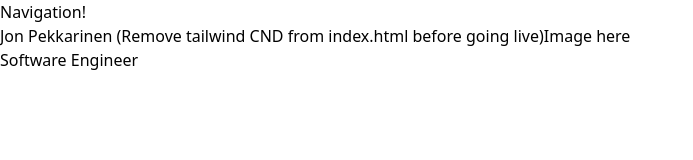
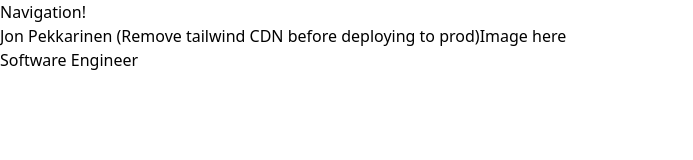
Before and after one commit to jonpekk/jonpekkarinen-website, a React (Vite) app: page / in a window 1280 px wide. Shown: the top 160 px of the page, without its empty margins (0-693 px from the left). Built offline with nearby package versions, Linux system fonts and the light colour scheme.

Commit message:
wiring hero data

```diff
--- /dev/null
+++ b/public/data/homePage.json
@@ -0,0 +1,6 @@
+{
+  "Hero": {
+    "heading": "Jon Pekkarinen (Remove tailwind CDN before deploying to prod)",
+    "subHeading": "Software Engineer"
+  }
+}
--- a/src/routes/index.tsx
+++ b/src/routes/index.tsx
@@ -1,20 +1,43 @@
 import { createFileRoute } from '@tanstack/react-router'
 import MetaHead from '../components/MetaHead'
 
+async function getHomePage() {
+  try {
+    const response = await fetch('public/data/homePage.json')
+    if (!response.ok) {
+      throw new Error(response.statusText)
+    }
+
+    const json = await response.json()
+
+    return json
+  } catch (err) {
+    console.warn(err)
+    return {}
+  }
+}
+
 export const Route = createFileRoute('/')({
-  component: HomePage
+  component: HomePage,
+  loader: getHomePage
 })
 
 function HomePage() {
-  return (
+  const data = Route.useLoaderData()
+
+  // Next step, convert hero into its own, reusable split component.
+  // Everything from here on should be built with the intention of putting a CMS behind it.
+  // Should I just use next? Not sure. This is probably some good practice with more complex loaders.
+
+  return data.Hero?.heading && (
     <MetaHead
       title="Home Page!"
       description="This is the description"
     >
       <div className="flex">
         <div>
-          <h1>Jon Pekkarinen (Remove tailwind CND from index.html before going live)</h1>
-          <p>Software Engineer</p>
+          <h1>{data.Hero.heading}</h1>
+          <p>{data.Hero.subHeading}</p>
         </div>
         <div>
           Image here
```
